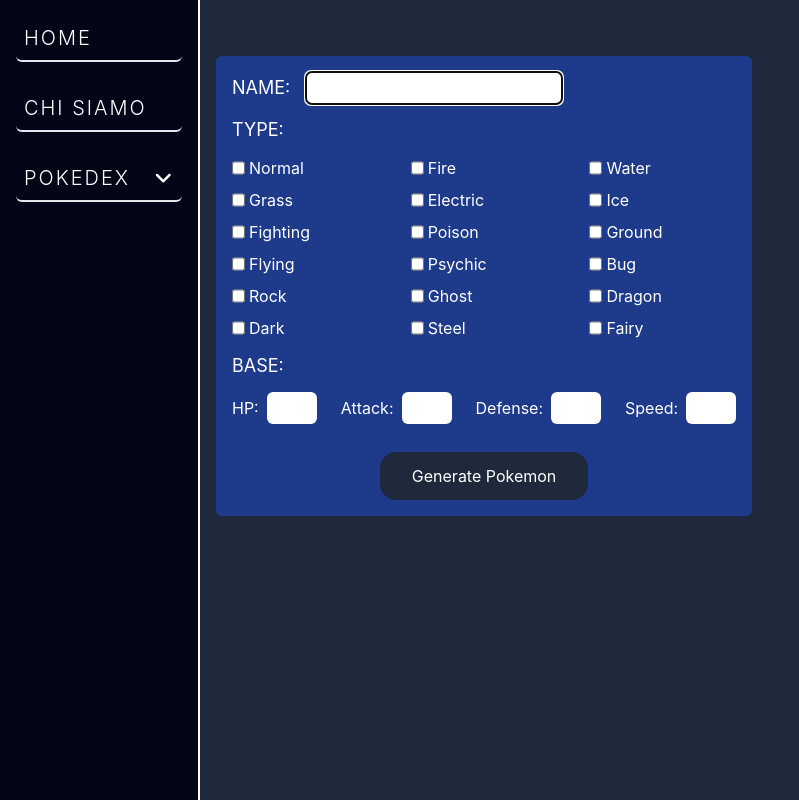
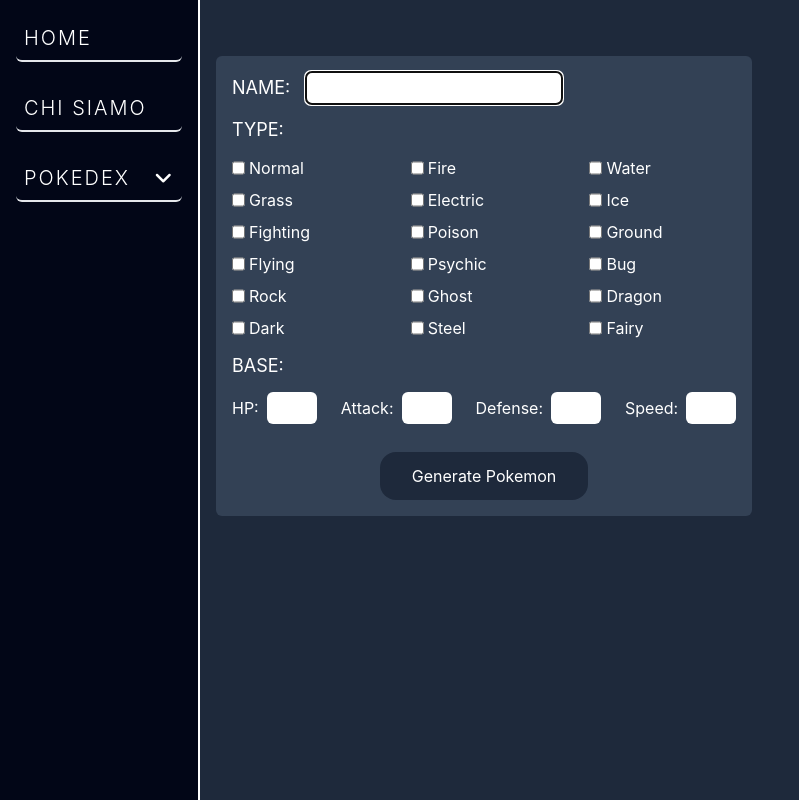
Before and after one commit to Aj-Herrera-99/react-router, a React (Vite) app: page /pokedex/store in a window 1280 px wide. Shown: the whole page, without its empty margins (0-799 px from the left). Built offline with nearby package versions, Linux system fonts and the light colour scheme.

Commit message:
minor changes

```diff
--- a/src/components/Card.jsx
+++ b/src/components/Card.jsx
@@ -16,10 +16,11 @@ function Card({ pokemon, setPokedex }) {
     }
 
     const removeCard = (e) => {
-        setPokedex((curr) => {
-            const newPokedex = curr.filter((pkmn) => pkmn.id != pokemon.id);
-            return newPokedex;
-        });
+        setPokedex &&
+            setPokedex((curr) => {
+                const newPokedex = curr.filter((pkmn) => pkmn.id != pokemon.id);
+                return newPokedex;
+            });
         // axios
         //     .delete(`${apiURL}/${pokemon.id}`)
         //     .then((res) => {
--- a/src/components/Navbar.jsx
+++ b/src/components/Navbar.jsx
@@ -11,7 +11,7 @@ const appLinks = [
 function Navbar() {
     const [isPokedexOpen, setIsPokedexOpen] = useState(false);
     const navElClass =
-        "p-2 border-b-2 text-white text-xl font-light tracking-widest uppercase hover:pb-4 transition-all rounded-md hover:bg-slate-700 cursor-pointer";
+        "p-2 border-b-2 text-white text-xl font-light tracking-widest uppercase hover:pb-4 transition-all rounded-md hover:bg-slate-800 cursor-pointer";
     return (
         <nav className="border-r-2 bg-slate-950 border-r-white sm:min-w-[200px]">
             <div className="flex flex-col gap-6">
--- a/src/pages/PokemonStore.jsx
+++ b/src/pages/PokemonStore.jsx
@@ -141,7 +141,7 @@ function Form({ children, onSubmit }) {
     return (
         <form
             onSubmit={onSubmit}
-            className="absolute top-14 z-10 left-1/2 -translate-x-1/2 sm:left-auto sm:translate-x-0 flex flex-col gap-3 p-4 text-white rounded-md bg-blue-900 [&_input]:text-black max-w-[90vw]"
+            className="absolute top-14 z-10 left-1/2 -translate-x-1/2 sm:left-auto sm:translate-x-0 flex flex-col gap-3 p-4 text-white rounded-md bg-slate-700 [&_input]:text-black max-w-[90vw]"
         >
             {children}
         </form>
```
